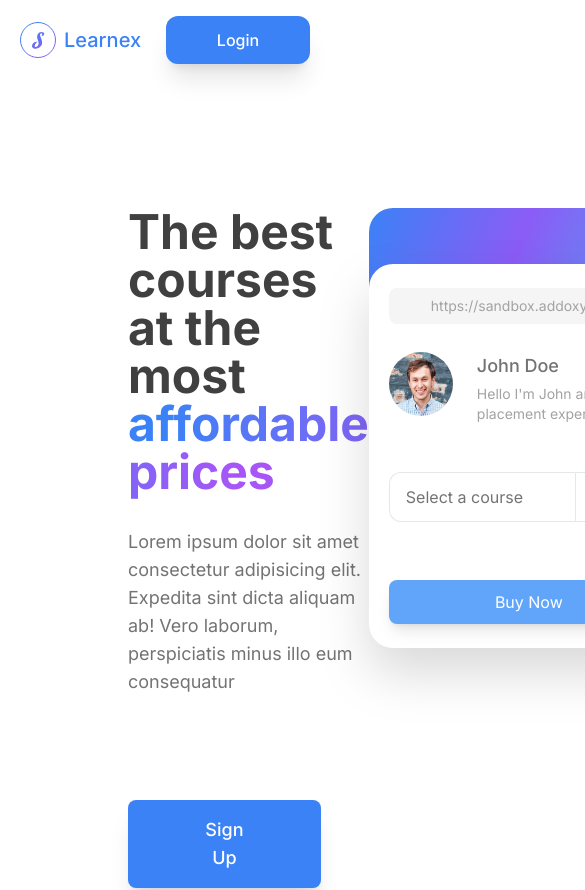
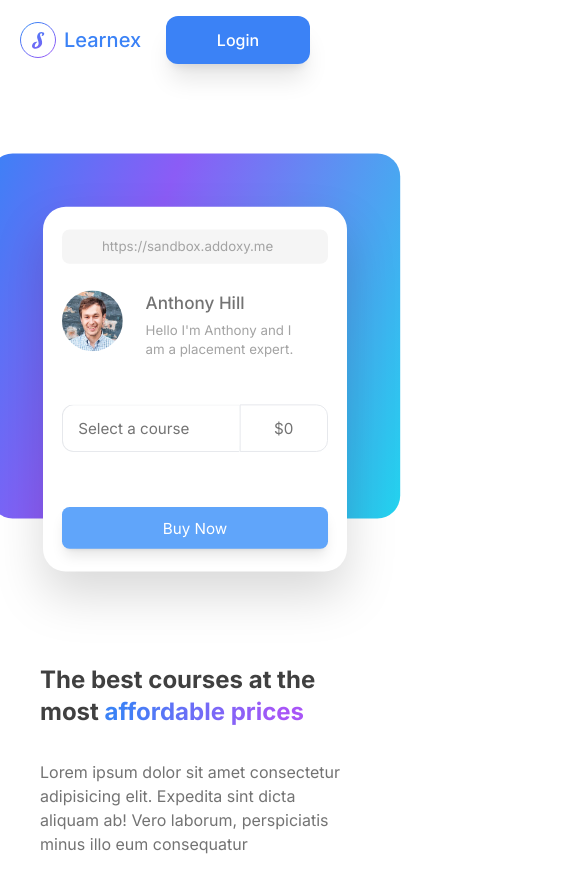
Before and after one commit to addoxy/sandbox, a Next.js app: page / in a window 390 px wide. Shown: the top 890 px of the page, 585 px wide, since content can reach past the window. Built offline with nearby package versions, Linux system fonts and the light colour scheme; some icons are missing; what tailwindcss-debug-screens would draw is missing.

Commit message:
Add responsiveness to hero section and the block below it

```diff
--- a/src/app/layout.tsx
+++ b/src/app/layout.tsx
@@ -19,8 +19,8 @@ export default function RootLayout({
     <html lang="en">
       <body className={`${inter.className} debug-screens`}>
         <Navbar />
-        <div className="px-32">
-          <div className="h-36"></div>
+        <div className="px-10 sm:px-20 xl:px-32">
+          <div className="h-20 lg:h-36"></div>
           {children}
         </div>
       </body>
--- a/src/components/Blocks/Block.tsx
+++ b/src/components/Blocks/Block.tsx
@@ -1,7 +1,7 @@
 const Block = () => {
   return (
-    <div className="background-1 absolute left-0 right-0 flex h-70 w-full items-center justify-center">
-      <p className="flex h-30 w-120 items-center justify-center rounded-2xl bg-white text-4xl font-semibold text-neutral-700">
+    <div className="background-1 absolute left-0 right-0 flex h-40 w-full items-center justify-center sm:h-70">
+      <p className="flex h-20 w-100 items-center justify-center rounded-2xl bg-white text-2xl font-semibold text-neutral-700 shadow-md sm:h-30 sm:w-120 sm:text-4xl">
         Powered by <span className="text-gradient"> &nbsp;NextJS</span>
       </p>
     </div>
--- a/src/components/Cards/CourseCard.tsx
+++ b/src/components/Cards/CourseCard.tsx
@@ -7,7 +7,7 @@ import SelectMenu from "./SelectMenu";
 const CourseCard = () => {
   return (
     <>
-      <div className="card-gradient-1 flex h-96 w-108 justify-center rounded-3xl bg-black">
+      <div className="card-gradient-1 flex h-96 w-108 scale-[0.95] justify-center rounded-3xl bg-black xl:scale-[1]">
         <div className="relative top-14 flex h-96 w-80 flex-col items-center rounded-3xl bg-white px-6 py-6 drop-shadow-2xl">
           <div className="flex h-full flex-col justify-between">
             <div>
@@ -25,10 +25,10 @@ const CourseCard = () => {
                 />
                 <div className="flex flex-col">
                   <span className="mb-1 text-lg font-medium text-neutral-500">
-                    John Doe
+                    Anthony Hill
                   </span>
-                  <p className="text-sm text-neutral-400">
-                    Hello I&apos;m John and I am a placement expert.
+                  <p className="w-40 text-sm text-neutral-400">
+                    Hello I&apos;m Anthony and I am a placement expert.
                   </p>
                 </div>
               </div>
--- a/src/components/HeroSection/HeroSection.tsx
+++ b/src/components/HeroSection/HeroSection.tsx
@@ -4,13 +4,13 @@ import Link from "next/link";
 const HeroSection = () => {
   return (
     <>
-      <div className="flex justify-between">
-        <div className="flex w-140 flex-col">
-          <p className="mb-8 text-5xl font-bold text-neutral-700">
+      <div className="flex flex-col items-center justify-between lg:flex-row">
+        <div className="order-2 mt-4 flex flex-col sm:w-120 lg:order-1 lg:w-108 lg:px-0 lg:text-left xl:w-140">
+          <p className="mb-8 text-2xl font-bold text-neutral-700 sm:text-3xl lg:text-4xl xl:text-5xl">
             The best courses at the most
             <span className="text-gradient"> affordable prices</span>
           </p>
-          <p className="mb-26 text-lg font-normal text-neutral-500">
+          <p className="mb-22 text-base font-normal text-neutral-500 sm:text-lg">
             Lorem ipsum dolor sit amet consectetur adipisicing elit. Expedita
             sint dicta aliquam ab! Vero laborum, perspiciatis minus illo eum
             consequatur
@@ -27,7 +27,9 @@ const HeroSection = () => {
             </Link>
           </div>
         </div>
-        <CourseCard />
+        <div className="order-1 mb-30 lg:order-2 lg:mb-0">
+          <CourseCard />
+        </div>
       </div>
     </>
   );
```
